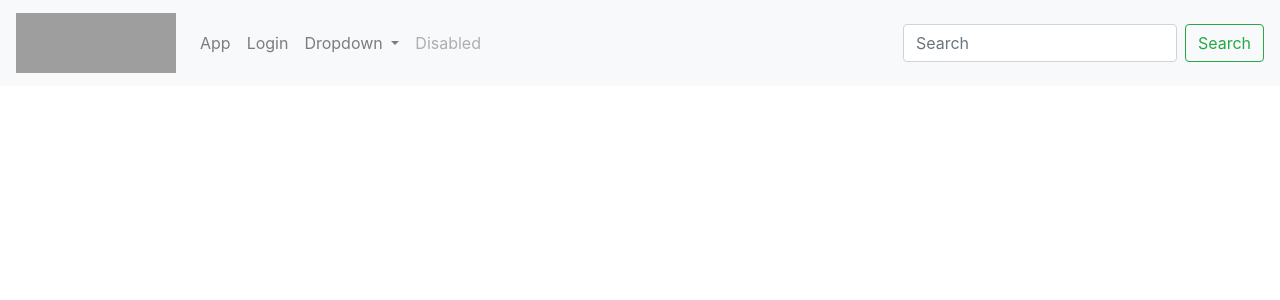
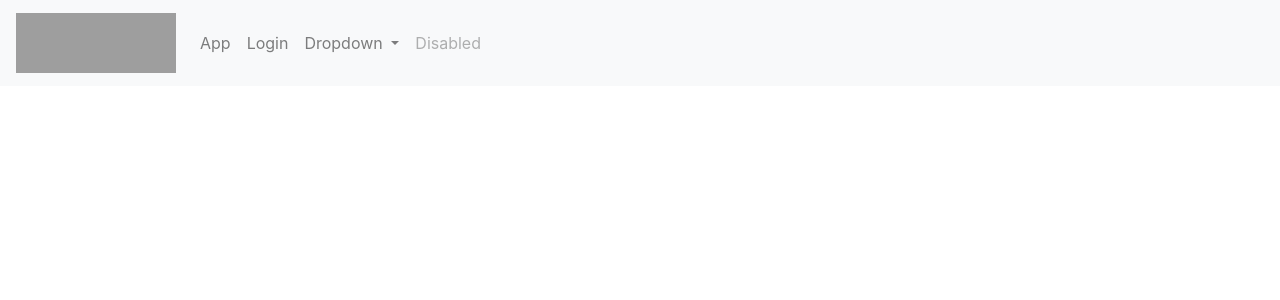
Before and after one commit to jjara1974/angularpcc, an Angular app: page / in a window 1280 px wide. Shown: the top 300 px of the page. Built offline with nearby package versions, Linux system fonts and the light colour scheme; grey boxes are pictures that could not be loaded.

Commit message:
1 file modified

```diff
--- a/src/app/barra/barra.component.html
+++ b/src/app/barra/barra.component.html
@@ -28,10 +28,7 @@
         <a class="nav-link disabled" href="#" tabindex="-1" aria-disabled="true">Disabled</a>
       </li>
     </ul>
-    <form class="form-inline my-2 my-lg-0">
-      <input class="form-control mr-sm-2" type="search" placeholder="Search" aria-label="Search">
-      <button class="btn btn-outline-success my-2 my-sm-0" type="submit">Search</button>
-    </form>
+
   </div>
 </nav>
 <router-outlet></router-outlet>
```
